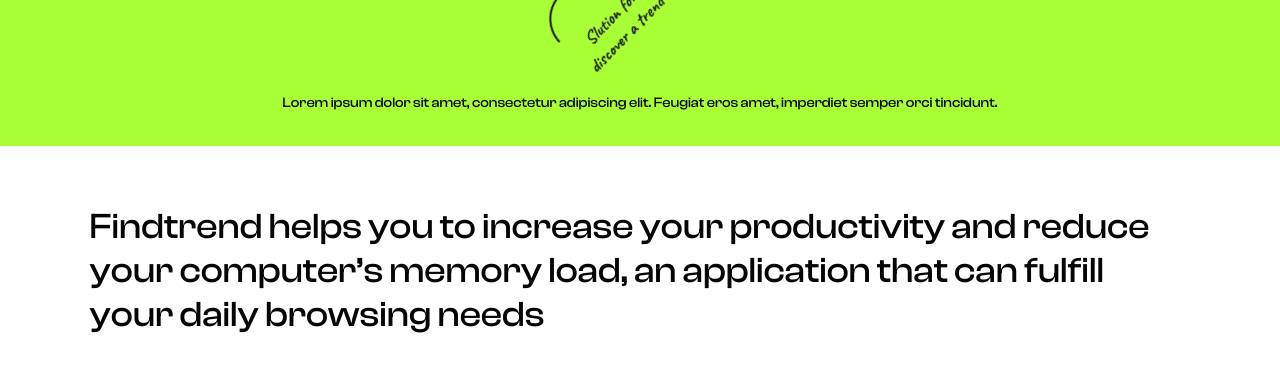
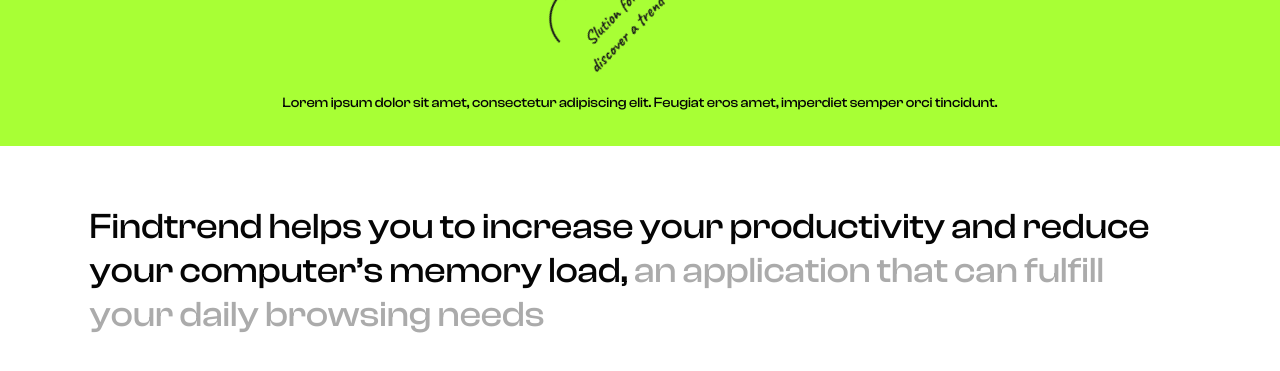
Before and after one commit to plntry/findtrend-landing-page, a plain HTML site: page index.html in a window 1280 px wide. Shown: the part 1352-1723 px from the top of the page. Drawn offline with Linux system fonts and the light colour scheme.

Commit message:
added advantage weak text

```diff
--- a/css/styles.css
+++ b/css/styles.css
@@ -467,8 +467,11 @@
 .advantage__text {
   font-size: 64px;
   font-weight: 500;
-  text-align: center;
   line-height: 79px;
+}
+
+.advantage__text--weak {
+  color: #ababab;
 }
 
 :root {
@@ -591,7 +594,6 @@
   .advantage__text {
     font-size: 36px;
     line-height: 44px;
-    text-align: start;
   }
 }
 
--- a/index.html
+++ b/index.html
@@ -224,8 +224,10 @@
         <div class="advantage__container container">
           <p class="advantage__text">
             Findtrend helps you to increase your productivity and reduce your
-            computer’s memory load, an application that can fulfill your daily
-            browsing needs
+            computer’s memory load,
+            <span class="advantage__text--weak"
+              >an application that can fulfill your daily browsing needs</span
+            >
           </p>
         </div>
       </section>
```
